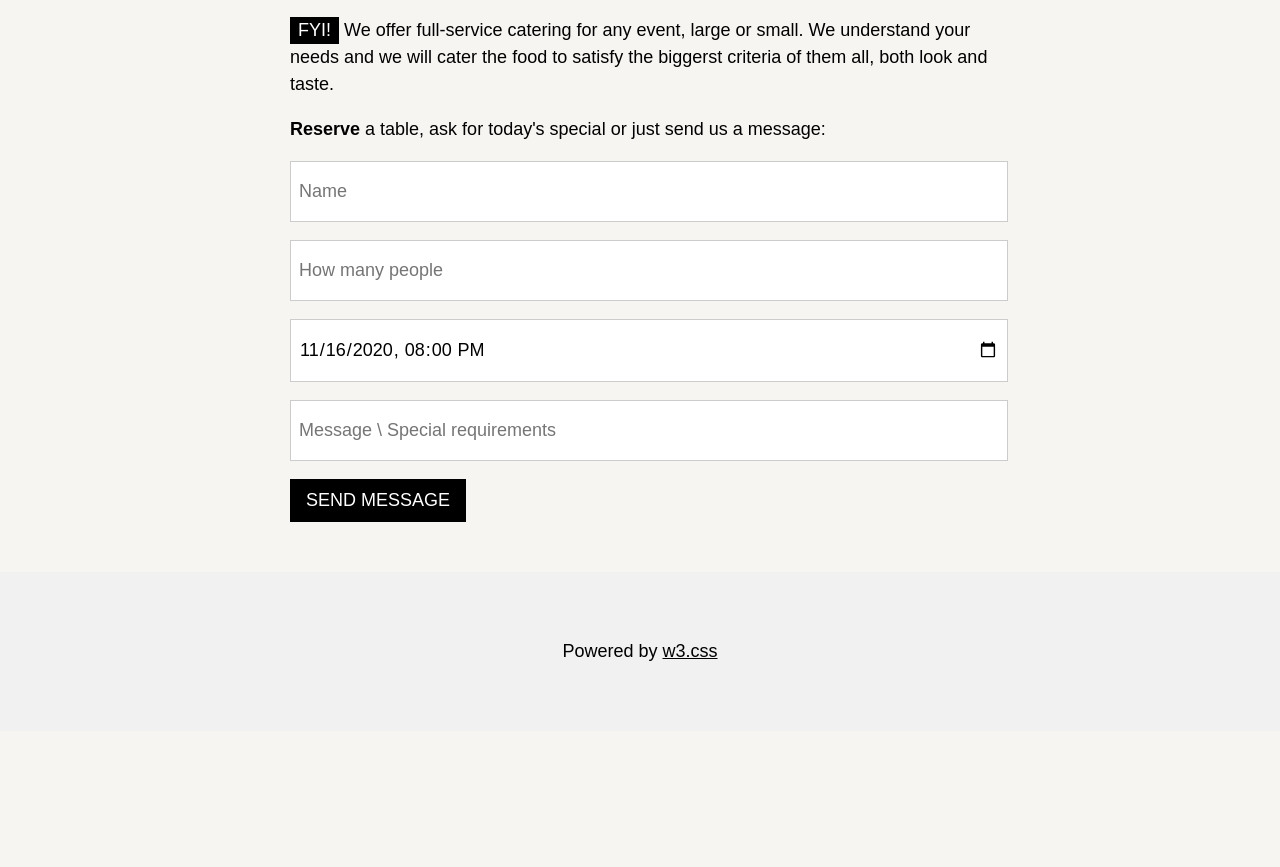
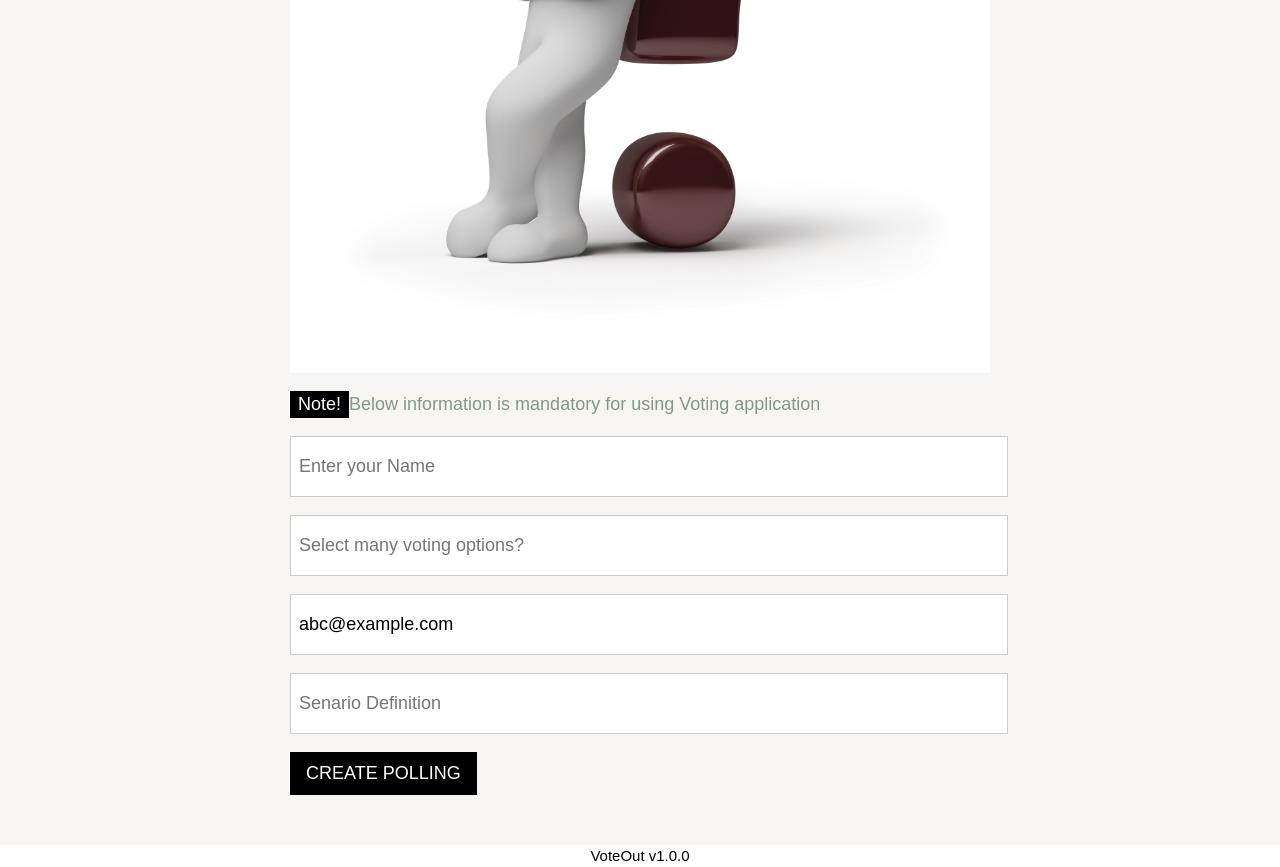
Before and after one commit to swapnilsocial/VoteOut, a Flask app: template templates/index.html in a window 1280 px wide. Shown: the part 2449-3316 px from the top of the page. Before the commit the page ends 3110 px from the top, so only its background shows below. Run offline with Flask 2, Linux system fonts and the light colour scheme; the template is opened without the code that fills it, so the values that code supplies are empty.

Commit message:
added cosmetic changes

```diff
--- a/server.py
+++ b/server.py
@@ -2,15 +2,15 @@ from flask import Flask, render_template
 
 app = Flask(__name__)
 
-@app.route('/welcome')
-def welcome():
+@app.route('/voteout')
+def voteout():
     return render_template('index.html')
 
-@app.route('/vote/pets')
+@app.route('/pets')
 def vote_pets():
     return render_template('pets.html')
 
-@app.route('/serverstatus')
+@app.route('/')
 def serverstatus():
-    return "Server is running!"
+    return "Server is running at http://127.0.0.1:5000/voteout!"
 app.run(debug=True)
--- a/templates/index.html
+++ b/templates/index.html
@@ -1,6 +1,6 @@
 <!DOCTYPE html>
 <html>
-<title>Welcome Page</title>
+<title>VOTING ARENA</title>
 <meta charset="UTF-8">
 <meta name="viewport" content="width=device-width, initial-scale=1">
 <meta name="author" content="Swapnilsocial">
@@ -14,7 +14,7 @@ body, html {
 .bgimg {
   background-position: center;
   background-size: cover;
-  background-image: url("cat-dog.jpg");
+  background-image: url("static/mainbg.jpg");
   min-height: 75%;
 }
 
@@ -37,7 +37,7 @@ body, html {
       <a href="#menu" class="w3-button w3-block w3-blue">SAMPLE VOTING</a>
     </div>
     <div class="w3-col s3">
-      <a href="#where" class="w3-button w3-block w3-blue">CREATE VOTE</a>
+      <a href="#where" class="w3-button w3-block w3-blue">CREATE POLLING</a>
     </div>
   </div>
 </div>
@@ -45,7 +45,7 @@ body, html {
 <!-- Header with image -->
 <header class="bgimg w3-display-container w3-grayscale-min" id="home">
   <div class="w3-display-middle w3-center">
-    <span class="w3-text-green" style="font-size:90px">VOTING<br>ARENA</span>
+    <span class="w3-text-red" style="font-size:90px">VOTING<br>ARENA</span>
   </div>
   <div class="w3-display-bottomleft w3-center w3-padding-large">
     <span class="w3-text-red"> Vote your heart out..!</span>
@@ -62,11 +62,11 @@ body, html {
 <div class="w3-container" id="about">
   <div class="w3-content" style="max-width:700px">
     <label><h5 class="w3-center w3-padding-64"><span class="w3-tag w3-wide w3-text-yellow">WHAT IS VOTING ARENA?</span></h5></label>
-    <p class="w3-text-red">Voting Arena is a simple website which allows user to vote between two choices. The choices are provided by admin and the other users can vote after registration</p>
-    <p class="w3-text-red"><pre class="w3-text-red">Few example for voting options:
+    <p class="w3-text-red">Voting Arena is a simple website which allows user to vote between two or more choices. The choices are provided by admin and the other users can vote after registration</p>
+    <p class="w3-text-red"><pre class="w3-text-orange">Few example for voting options:
       1. Planning trips for large groups
-      2. Planning food outlet for vacation
-      3. Voting for president,lead,manager and so on</pre>
+      2. Planning food outlet for team party
+      3. Voting for best drink</pre>
     </p>
     <p class="w3-text-red">This fun app allows you to do much more</p>
 </div>
@@ -76,24 +76,25 @@ body, html {
   <div class="w3-content" style="max-width:700px">
 
     <h5 class="w3-center w3-padding-48"><span class="w3-tag w3-wide w3-text-yellow">VOTE FOR YOUR FAVOURITE PET</span></h5>
-    <img src=".jpg" style="width:100%;max-width:1000px;margin-top:32px;">
+    <p class="w3-text-red"><span class="w3-tag">Note!</span> This is just an illustration to show how Voting works...!!</p>
+    <p><strong class="w3-text-green">To goto voting page, click this image......</strong> </p>
+  <img id="pets" src="{{ url_for('static', filename='catdog.jpg')}}" style="width:100%;max-width:1000px;margin-top:32px;">
   </div>
 </div>
 
 <!-- Contact/Area Container -->
 <div class="w3-container" id="where" style="padding-bottom:32px;">
   <div class="w3-content" style="max-width:700px">
-    <h5 class="w3-center w3-padding-48"><span class="w3-tag w3-wide">WHERE TO FIND US</span></h5>
-    <p>Find us at some address at some place.</p>
-    <img src="/w3images/map.jpg" class="w3-image" style="width:100%">
-    <p><span class="w3-tag">FYI!</span> We offer full-service catering for any event, large or small. We understand your needs and we will cater the food to satisfy the biggerst criteria of them all, both look and taste.</p>
-    <p><strong>Reserve</strong> a table, ask for today's special or just send us a message:</p>
+    <h5 class="w3-center w3-padding-48"><span class="w3-tag w3-wide">CREATE YOUR OWN VOTING SCENARIOS</span></h5>
+    <p class="w3-text-green">To create you own voting scenarios, fill this registration form and follow these three simple instructions...</p>
+    <img src="{{ url_for('static', filename='think.jpg')}}" class="w3-image" style="width:100%">
+    <p class="w3-text-green"><span class="w3-tag" >Note!</span>Below information is mandatory for using Voting application</p>
     <form action="/action_page.php" target="_blank">
-      <p><input class="w3-input w3-padding-16 w3-border" type="text" placeholder="Name" required name="Name"></p>
-      <p><input class="w3-input w3-padding-16 w3-border" type="number" placeholder="How many people" required name="People"></p>
-      <p><input class="w3-input w3-padding-16 w3-border" type="datetime-local" placeholder="Date and time" required name="date" value="2020-11-16T20:00"></p>
-      <p><input class="w3-input w3-padding-16 w3-border" type="text" placeholder="Message \ Special requirements" required name="Message"></p>
-      <p><button class="w3-button w3-black" type="submit">SEND MESSAGE</button></p>
+      <p><input class="w3-input w3-padding-16 w3-border" type="text" placeholder="Enter your Name" required name="Name"></p>
+      <p><input class="w3-input w3-padding-16 w3-border" type="number" placeholder="Select many voting options?" required name="People"></p>
+      <p><input class="w3-input w3-padding-16 w3-border" type="email" placeholder="Your email" required name="date" value="abc@example.com"></p>
+      <p><input class="w3-input w3-padding-16 w3-border" type="text" placeholder="Senario Definition" required name="Message"></p>
+      <p><button class="w3-button w3-black" type="submit">CREATE POLLING</button></p>
     </form>
   </div>
 </div>
@@ -102,27 +103,30 @@ body, html {
 </div>
 
 <!-- Footer -->
-<footer class="w3-center w3-light-grey w3-padding-48 w3-large">
-  <p>Powered by <a href="https://www.w3schools.com/w3css/default.asp" title="W3.CSS" target="_blank" class="w3-hover-text-green">w3.css</a></p>
-</footer>
-
-<script>
-// Tabbed Menu
-function openMenu(evt, menuName) {
-  var i, x, tablinks;
-  x = document.getElementsByClassName("menu");
-  for (i = 0; i < x.length; i++) {
-    x[i].style.display = "none";
-  }
-  tablinks = document.getElementsByClassName("tablink");
-  for (i = 0; i < x.length; i++) {
-    tablinks[i].className = tablinks[i].className.replace(" w3-dark-grey", "");
-  }
-  document.getElementById(menuName).style.display = "block";
-  evt.currentTarget.firstElementChild.className += " w3-dark-grey";
-}
-document.getElementById("myLink").click();
+<script type="text/javascript">
+    document.getElementById("pets").onclick = function () {
+        location.href = "{{ url_for('vote_pets')}}";
+    };
 </script>
-
+</div>
+   <footer class="footer footer-default">
+        <div class="container">
+            <div class="row">
+                <div class="col-12 text-center">
+                    <a target="_blank" rel="noopener" title="Linkedin ID" href='@swapnilsocial'>
+                    </a>
+                    <a target="_blank" rel="noopener" title="Github url" href='https://github.com/swapnilsocial/VoteOut/tree/dev'>
+                    </a>
+                </div>
+            </div>
+            <div class="row">
+                <div class="col-12 text-center">
+                    <div class="copyright w3-center" >
+                       VoteOut v1.0.0
+                    </div>
+                </div>
+            </div>
+        </div>
+    </footer>
 </body>
 </html>
```
Also changed, not shown: templates/pets.html (+16 -18 lines), static/catdog.jpg (renamed from catdog.jpg), static/logos/Linkedin-Logo.png (added), static/logos/dockerwhite.png (added), static/logos/github_logo.png (added), static/mainbg.jpg (added), static/think.jpg (added).
